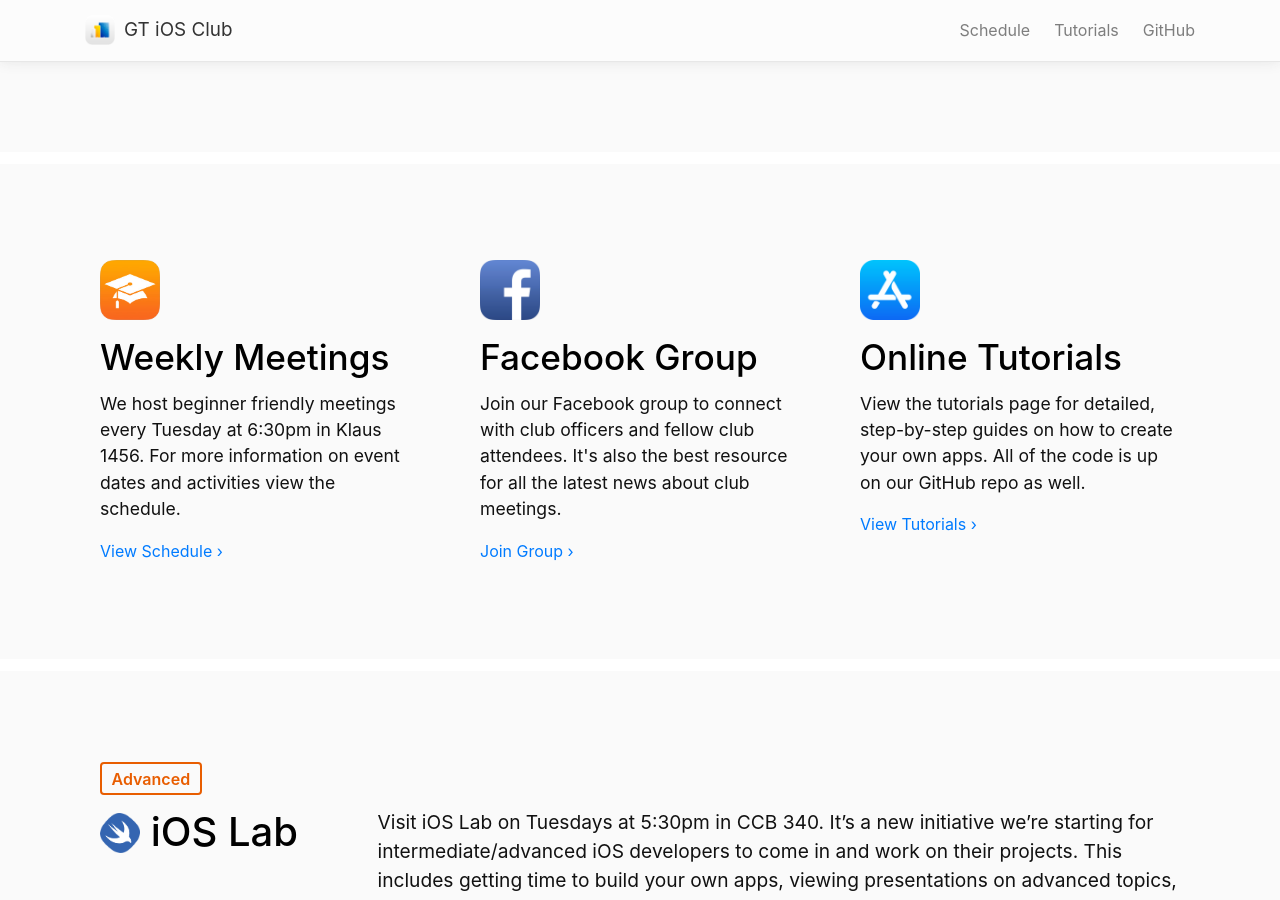
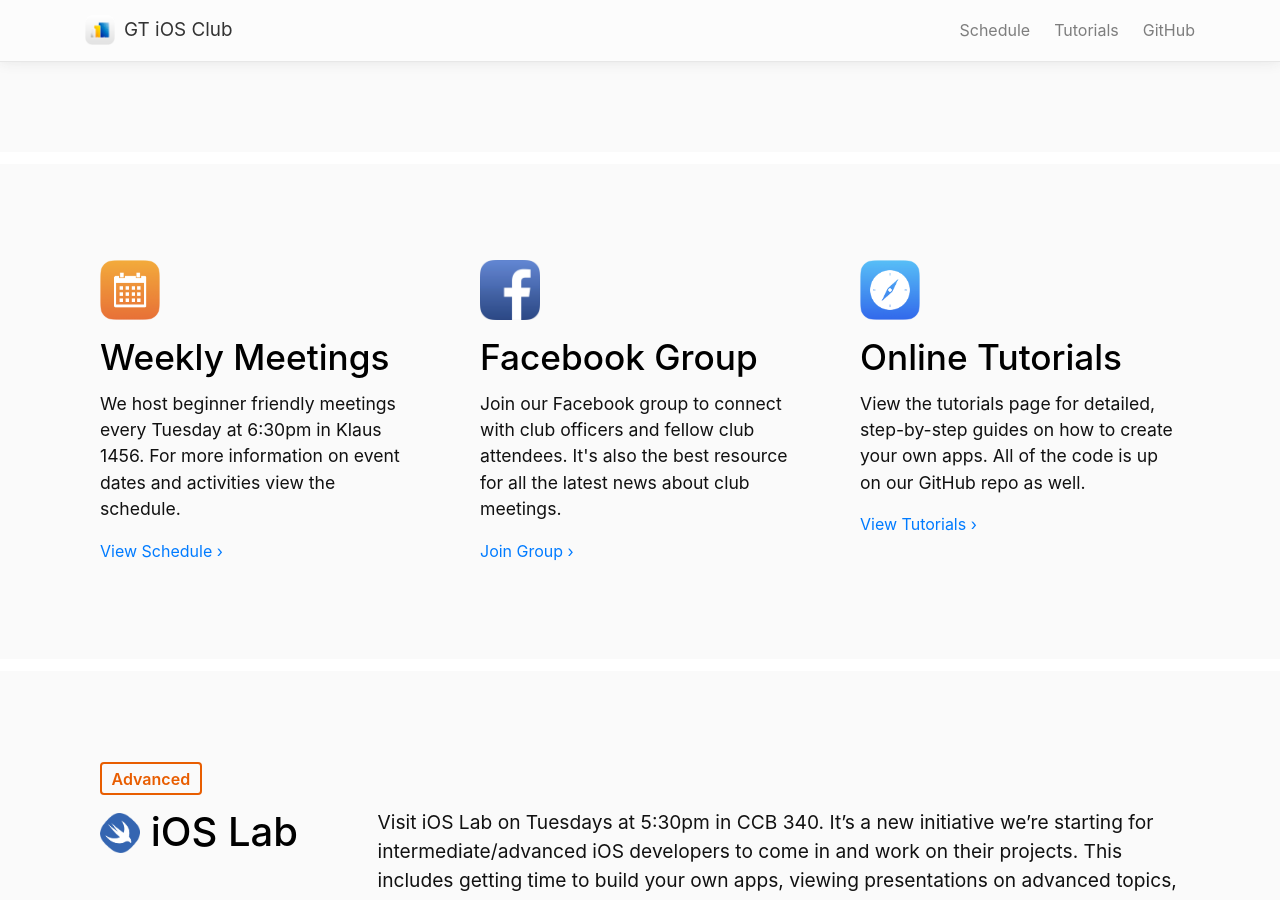
Before and after one commit to gtiosclub/gtios.club, a Jekyll site: the page built from index.md, in a window 1280 px wide and 900 px high, scrolled down 497 px. Built offline with Jekyll 4.4.1, drawn with Linux system fonts in a browser that asks for light colours; nearby versions of some CDN libraries; comment, search, counter and statistics services are not loaded.

Commit message:
Refined stylesheets and improved iconography.

```diff
--- a/_layouts/home.html
+++ b/_layouts/home.html
@@ -44,7 +44,7 @@ layout: master
             </div>
             <div class="col-lg">
                 <div class="content">
-                    <img src="{{ site.baseurl }}/images/home/app-store.png"/>
+                    <img src="{{ site.baseurl }}/images/home/online-tutorials.png"/>
                     <h1>Online Tutorials</h1>
                     <p>View the tutorials page for detailed, step-by-step guides on how to create your own apps. All of the code is up on our GitHub repo as well.</p>
                     <a href="{{ site.baseurl }}/{{site.data.tutorials.side-nav.first.folderitems.first.page_url}}">View Tutorials &rsaquo;</a>
--- a/css/style-3.css
+++ b/css/style-3.css
@@ -127,4 +127,7 @@ ul.calender li {
         box-shadow: 1px 2px 6px rgba(0, 0, 0, 0.12);
     }
 
+    .entry .content {
+        border-left: 0.5px solid rgba(204, 204, 204, 0.8);
+    }
 }
```
Also changed, not shown: images/home/learn.png, images/home/online-tutorials.png (added).
